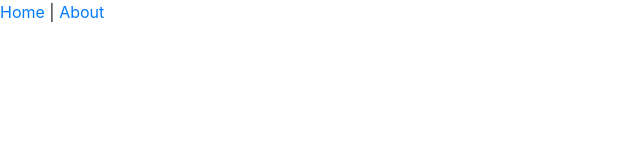
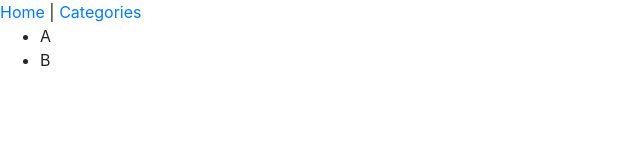
Before and after one commit to JensVanAssche/giftly, a Vue app: page /categories in a window 1280 px wide. Shown: the top 160 px of the page, without its empty margins (0-640 px from the left). Built offline with nearby package versions, Linux system fonts and the light colour scheme.

Commit message:
Made Category Page

```diff
--- a/src/App.vue
+++ b/src/App.vue
@@ -2,7 +2,7 @@
   <div id="app">
     <div id="nav">
       <router-link to="/">Home</router-link> |
-      <router-link to="/about">About</router-link>
+      <router-link to="/categories">Categories</router-link>
     </div>
     <router-view />
   </div>
--- a/src/router.js
+++ b/src/router.js
@@ -1,8 +1,9 @@
-import Vue from 'vue'
-import Router from 'vue-router'
-import Home from './views/Home.vue'
+import Vue from 'vue';
+import Router from 'vue-router';
+import Home from './views/Home.vue';
+import Categories from './views/Categories.vue';
 
-Vue.use(Router)
+Vue.use(Router);
 
 export default new Router({
   mode: 'history',
@@ -11,15 +12,12 @@ export default new Router({
     {
       path: '/',
       name: 'home',
-      component: Home
+      component: Home,
     },
     {
-      path: '/about',
-      name: 'about',
-      // route level code-splitting
-      // this generates a separate chunk (about.[hash].js) for this route
-      // which is lazy-loaded when the route is visited.
-      component: () => import(/* webpackChunkName: "about" */ './views/About.vue')
-    }
-  ]
-})
+      path: '/categories',
+      name: 'Categories',
+      component: Categories,
+    },
+  ],
+});
--- /dev/null
+++ b/src/views/Categories.vue
@@ -0,0 +1,27 @@
+<template>
+  <ul>
+    <li v-for="(category, i) in categories" :key="i">
+      {{ category.name }}
+    </li>
+  </ul>
+</template>
+
+<script>
+export default {
+  data () {
+    return {
+      categories: [
+        {
+          name: 'A'
+        },
+        {
+          name: 'B'
+        }
+      ]
+    }
+  }
+}
+</script>
+
+<style lang="scss" scoped>
+</style>
```
